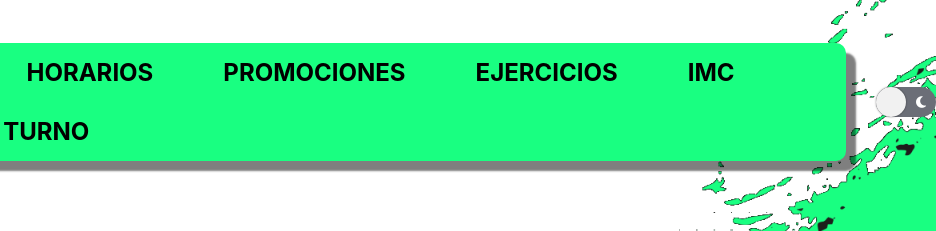
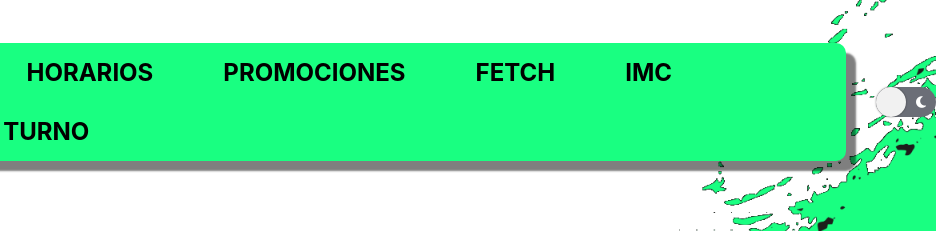
Before and after one commit to Jose-Beja/Rm_box, a website: page pages/1-staff.html in a window 1280 px wide. Shown: the top 231 px of the page, 344-1280 px from the left. Drawn offline with Linux system fonts and the light colour scheme.

Commit message:
mas correcciones en las conecciones entre paginas

```diff
--- a/pages/1-staff.html
+++ b/pages/1-staff.html
@@ -26,7 +26,7 @@
                     <li> <a class="primera" href="1-staff.html">STAFF</a> </li>
                     <li> <a href="2-horarios.html">HORARIOS</a> </li>
                     <li> <a href="3-promociones.html">PROMOCIONES</a> </li>
-                    <li class="escritorio"> <a href="4-fetch.html">EJERCICIOS</a> </li>
+                    <li class="escritorio"> <a href="4-fetch.html">FETCH</a> </li>
                     <li> <a href="5-imc.html">IMC</a> </li>
                     <li><a href="http://app.crossfyapp.com/default/#!/paises" target="_blank">SACA TU TURNO</a></li>
                 </ul>
```
Also changed, not shown: pages/2-horarios.html (+1 -1 lines), pages/3-promociones.html (+1 -1 lines), pages/4-fetch.html (+1 -1 lines), pages/5-imc.html (+1 -1 lines).
